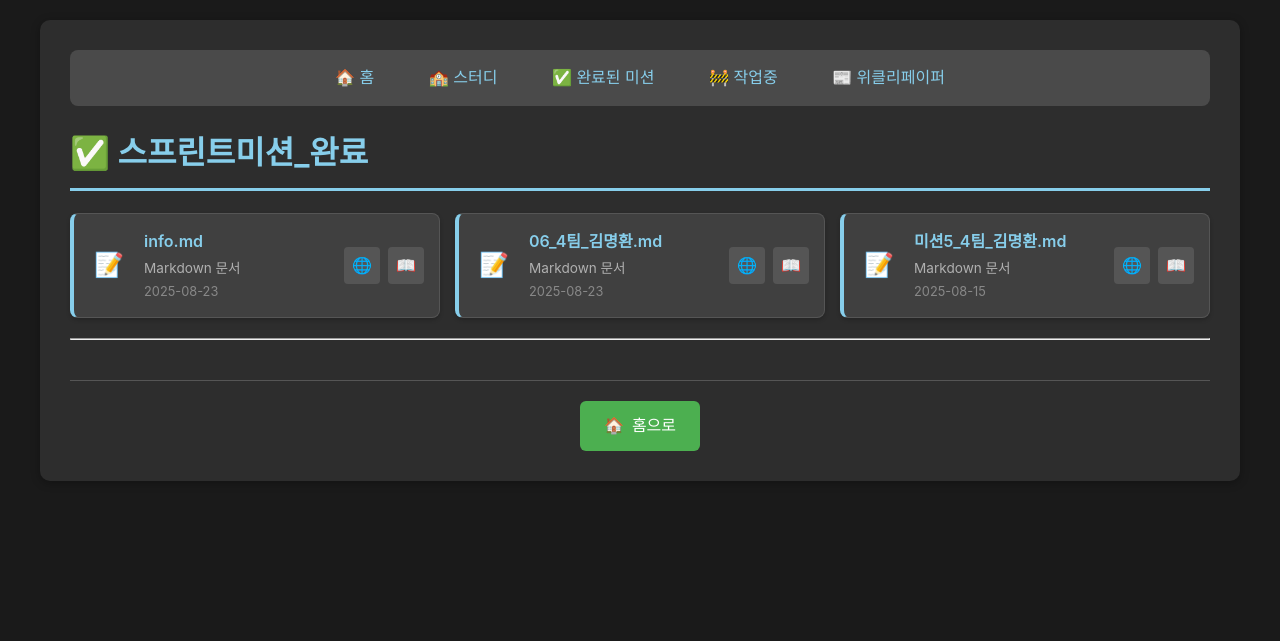
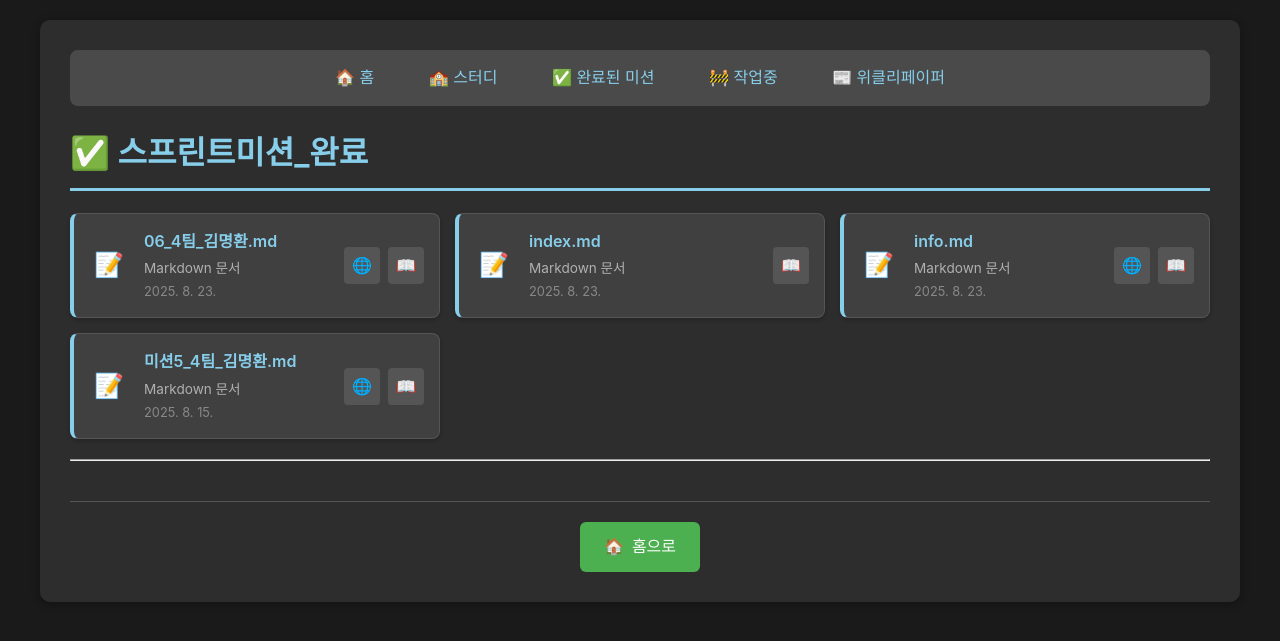
Before and after one commit to c0z0c/sprint_mission, a Jekyll site: the page built from 스프린트미션_완료/index.md, in a window 1280 px wide. Shown: the top 641 px of the page. Built offline with Jekyll 4.4.1, drawn with Linux system fonts in a browser that asks for light colours.

Commit message:
파일 목록 보기 수정

```diff
--- a/스프린트미션_완료/index.md
+++ b/스프린트미션_완료/index.md
@@ -72,209 +72,110 @@ curFiles.forEach(f => {
   console.log('curfiles:', JSON.stringify(f, null, 2));
 });
 
+
+  console.log('총 파일 수:', curFiles.length);
+  console.log('파일 목록:', curFiles);
+
+  // 파일 아이콘 및 타입 결정 함수
+  function getFileInfo(extname) {
+    switch(extname.toLowerCase()) {
+      case '.ipynb':
+        return { icon: '📓', type: 'Jupyter Notebook' };
+      case '.py':
+        return { icon: '🐍', type: 'Python 파일' };
+      case '.md':
+        return { icon: '📝', type: 'Markdown 문서' };
+      case '.json':
+        return { icon: '⚙️', type: 'JSON 설정' };
+      case '.zip':
+        return { icon: '📦', type: '압축 파일' };
+      case '.png':
+      case '.jpg':
+      case '.jpeg':
+        return { icon: '🖼️', type: '이미지 파일' };
+      case '.csv':
+        return { icon: '📊', type: '데이터 파일' };
+      case '.pdf':
+        return { icon: '📄', type: 'PDF 문서' };
+      case '.docx':
+        return { icon: '📊', type: 'Word 문서' };
+      default:
+        return { icon: '📄', type: '파일' };
+    }
+  }
+
+  // 파일 액션 버튼 생성 함수
+  function getFileActions(file) {
+    const fileName = file.name;
+    const fileExt = file.extname.toLowerCase();
+
+    let actions = '';
+
+    if (fileExt === '.md' && fileName !== 'index.md') {
+      const mdName = fileName.replace('.md', '');
+      actions += `<a href="https://c0z0c.github.io/sprint_mission/스프린트미션_완료/${mdName}" class="file-action" title="렌더링된 페이지 보기" target="_blank">🌐</a>`;
+      actions += `<a href="https://github.com/c0z0c/sprint_mission/blob/master/스프린트미션_완료/${fileName}" class="file-action" title="GitHub에서 원본 보기" target="_blank">📖</a>`;
+    } else if (fileExt === '.ipynb') {
+      actions += `<a href="https://github.com/c0z0c/sprint_mission/blob/master/스프린트미션_완료/${fileName}" class="file-action" title="GitHub에서 보기" target="_blank">📖</a>`;
+      actions += `<a href="https://colab.research.google.com/github/c0z0c/sprint_mission/blob/master/스프린트미션_완료/${fileName}" class="file-action" title="Colab에서 열기" target="_blank">🚀</a>`;
+    } else if (fileExt === '.pdf') {
+      actions += `<a href="https://github.com/c0z0c/sprint_mission/blob/master/스프린트미션_완료/${fileName}" class="file-action" title="GitHub에서 보기" target="_blank">📖</a>`;
+      actions += `<a href="https://docs.google.com/viewer?url=https://raw.githubusercontent.com/c0z0c/sprint_mission/master/스프린트미션_완료/${fileName}" class="file-action" title="PDF 뷰어로 열기" target="_blank">📄</a>`;
+    } else if (fileExt === '.docx') {
+      actions += `<a href="https://github.com/c0z0c/sprint_mission/blob/master/스프린트미션_완료/${fileName}" class="file-action" title="GitHub에서 보기" target="_blank">📖</a>`;
+      actions += `<a href="https://docs.google.com/viewer?url=https://raw.githubusercontent.com/c0z0c/sprint_mission/master/스프린트미션_완료/${fileName}" class="file-action" title="Google에서 열기" target="_blank">📊</a>`;
+    } else if (fileExt === '.html') {
+      actions += `<a href="https://c0z0c.github.io/sprint_mission/스프린트미션_완료/${fileName}" class="file-action" title="웹페이지로 보기" target="_blank">🌐</a>`;
+      actions += `<a href="https://github.com/c0z0c/sprint_mission/blob/master/스프린트미션_완료/${fileName}" class="file-action" title="GitHub에서 원본 보기" target="_blank">📖</a>`;
+    } else {
+      actions += `<a href="${file.path}" class="file-action" title="파일 열기">📖</a>`;
+    }
+
+    return actions;
+  }
+
+  // DOM이 로드된 후 파일 목록 렌더링
+  document.addEventListener('DOMContentLoaded', function() {
+    const fileGrid = document.querySelector('.file-grid');
+
+    if (curFiles.length === 0) {
+      fileGrid.innerHTML = `
+        <div class="empty-message">
+          <span class="empty-icon">📄</span>
+          <h3>파일이 없습니다</h3>
+          <p>현재 이 위치에는 완료된 미션 파일이 없습니다.</p>
+        </div>
+      `;
+      return;
+    }
+
+    let html = '';
+    curFiles.forEach(file => {
+      const fileInfo = getFileInfo(file.extname);
+      const fileDate = file.modified_time ? new Date(file.modified_time).toLocaleDateString('ko-KR') : '';
+      const actions = getFileActions(file);
+
+      html += `
+        <div class="file-item">
+          <div class="file-icon">${fileInfo.icon}</div>
+          <div class="file-info">
+            <h4 class="file-name">${file.name}</h4>
+            <p class="file-type">${fileInfo.type}</p>
+            <p class="file-size">${fileDate}</p>
+          </div>
+          <div class="file-actions">
+            ${actions}
+          </div>
+        </div>
+      `;
+    });
+
+    fileGrid.innerHTML = html;
+  });
 </script>
 
 <div class="file-grid">
-  <!-- Static files (non-markdown) -->
-  {%- assign current_folder = "스프린트미션_완료/" -%}
-  {%- assign static_files = site.static_files | where_exp: "item", "item.path contains current_folder" -%}
-  {%- assign markdown_pages = site.pages | where_exp: "page", "page.path contains '스프린트미션_완료'" -%}
-
-  {%- assign all_files = "" | split: "" -%}
-  {%- assign all_file_names = "" | split: "" -%}
-
-  <!-- Add static files -->
-  {%- for file in static_files -%}
-    <!-- Check if file is directly in current folder (not in subdirectory) -->
-    <!-- {{-file.name-}} -->
-    {%- assign normalized_path = file.path | remove_first: "/" -%}
-    {%- assign file_depth = normalized_path | remove: current_folder | split: "/" | size -%}
-    {%- if file_depth == 1 -%}
-      {%- unless file.name == "index.md" or all_file_names contains file.name -%}
-        {%- assign all_files = all_files | push: file -%}
-        {%- assign all_file_names = all_file_names | push: file.name -%}
-      {%- endunless -%}
-    {%- endif -%}
-  {%- endfor -%}
-
-  <!-- Add markdown pages -->
-  {%- for page in markdown_pages -%}
-    <!-- Check if page is directly in current folder (not in subdirectory) -->
-    <!-- {{-page.name-}} -->
-    {%- assign normalized_page_path = page.path | remove_first: "/" -%}
-    {%- assign page_depth = normalized_page_path | remove: current_folder | split: "/" | size -%}
-    {%- if page_depth == 1 -%}
-      {%- unless page.name == "index.md" or all_file_names contains page.name -%}
-        {%- assign all_files = all_files | push: page -%}
-        {%- assign all_file_names = all_file_names | push: page.name -%}
-      {%- endunless -%}
-    {%- endif -%}
-  {%- endfor -%}
-
-  <!-- JavaScript 디버그 콘솔 출력 -->
-  <script>
-    console.group('🔍 스프린트미션_완료 파일 목록 디버그');
-    console.log('Current folder:', '{{- current_folder -}}');
-    console.log('Static files found:', {{- static_files.size -}});
-    console.log('Markdown pages found:', {{- markdown_pages.size -}});
-    console.log('Final all_files count:', {{- all_files.size -}});
-
-    // Static files 세부 정보
-    console.group('📁 Static Files Details');
-    {%- for file in static_files -%}
-      {%- assign normalized_path = file.path | remove_first: "/" -%}
-      {%- assign file_depth = normalized_path | remove: current_folder | split: "/" | size -%}
-      console.log('File: {{- file.path -}}', {
-        name: '{{- file.name -}}',
-        originalPath: '{{- file.path -}}',
-        normalizedPath: '{{- normalized_path -}}',
-        afterRemove: '{{- normalized_path | remove: current_folder -}}',
-        depth: {{- file_depth -}},
-        included: {{- file_depth == 1 and file.name != "index.md" -}}
-      });
-    {%- endfor -%}
-    console.groupEnd();
-
-    // Markdown pages 세부 정보
-    console.group('📝 Markdown Pages Details');
-    {%- for page in markdown_pages -%}
-      {%- assign normalized_page_path = page.path | remove_first: "/" -%}
-      {%- assign page_depth = normalized_page_path | remove: current_folder | split: "/" | size -%}
-      console.log('Page: {{- page.path -}}', {
-        name: '{{- page.name -}}',
-        originalPath: '{{- page.path -}}',
-        normalizedPath: '{{- normalized_page_path -}}',
-        afterRemove: '{{- normalized_page_path | remove: current_folder -}}',
-        depth: {{- page_depth -}},
-        included: {{- page_depth == 1 and page.name != "index.md" -}}
-      });
-    {%- endfor -%}
-    console.groupEnd();
-
-    // 최종 포함된 파일들
-    console.group('✅ Final Included Files');
-    {%- for file in all_files -%}
-      console.log('Included file:', {
-        name: '{{- file.name -}}',
-        path: '{{- file.path -}}',
-        type: '{%- if file.url -%}page{%- else -%}static{%- endif -%}'
-      });
-    {%- endfor -%}
-    console.groupEnd();
-
-    console.groupEnd();
-  </script>
-
-  <!-- Debug: Show what files are being processed -->
-  <!-- Total files found: {{- all_files.size -}} -->
-  {%- if all_files.size > 0 -%}
-    <!-- Sort files by date (newest first) -->
-    {%- assign sorted_files = all_files | sort: 'modified_time' | reverse -%}
-    {%- if sorted_files.size == 0 or sorted_files[0].modified_time == nil -%}
-      {%- assign sorted_files = all_files | sort: 'date' | reverse -%}
-    {%- endif -%}
-    {%- for file in sorted_files -%}
-      <!-- file {{- file.name -}} -->
-      {%- assign file_ext = file.extname | downcase -%}
-      {%- if file_ext == "" and file.path -%}
-        {%- assign file_name = file.path | split: "/" | last -%}
-        {%- assign file_ext = file_name | split: "." | last | downcase -%}
-        {%- assign file_ext = "." | append: file_ext -%}
-      {%- endif -%}
-
-      <!-- Handle page objects differently from static files -->
-      {%- assign is_page = false -%}
-      {%- if file.url -%}
-        {%- assign is_page = true -%}
-      {%- endif -%}
-
-      {%- assign file_icon = "📄" -%}
-      {%- assign file_type = "파일" -%}
-
-      {%- if file_ext == ".ipynb" -%}
-        {%- assign file_icon = "📓" -%}
-        {%- assign file_type = "Jupyter Notebook" -%}
-      {%- elsif file_ext == ".py" -%}
-        {%- assign file_icon = "🐍" -%}
-        {%- assign file_type = "Python 파일" -%}
-      {%- elsif file_ext == ".md" -%}
-        {%- assign file_icon = "📝" -%}
-        {%- assign file_type = "Markdown 문서" -%}
-      {%- elsif file_ext == ".json" -%}
-        {%- assign file_icon = "⚙️" -%}
-        {%- assign file_type = "JSON 설정" -%}
-      {%- elsif file_ext == ".zip" -%}
-        {%- assign file_icon = "📦" -%}
-        {%- assign file_type = "압축 파일" -%}
-      {%- elsif file_ext == ".png" or file_ext == ".jpg" or file_ext == ".jpeg" -%}
-        {%- assign file_icon = "🖼️" -%}
-        {%- assign file_type = "이미지 파일" -%}
-      {%- elsif file_ext == ".csv" -%}
-        {%- assign file_icon = "📊" -%}
-        {%- assign file_type = "데이터 파일" -%}
-      {%- endif -%}
-
-      <div class="file-item">
-        <div class="file-icon">{{- file_icon -}}</div>
-        <div class="file-info">
-          <h4 class="file-name">
-            {%- if is_page -%}
-              {%- assign display_name = file.name | default: file.path | split: "/" | last -%}
-            {%- else -%}
-              {%- assign display_name = file.name | default: file.path | split: "/" | last -%}
-            {%- endif -%}
-            {{- display_name -}}
-          </h4>
-          <p class="file-type">{{- file_type -}}</p>
-          <p class="file-size">
-            {%- if is_page -%}
-              {%- if file.date -%}{{- file.date | date: "%Y-%m-%d" -}}{%- else -%}Page{%- endif -%}
-            {%- else -%}
-              {%- if file.modified_time -%}{{- file.modified_time | date: "%Y-%m-%d" -}}{%- else -%}{{- file.date | date: "%Y-%m-%d" -}}{%- endif -%}
-            {%- endif -%}
-          </p>
-        </div>
-        <div class="file-actions">
-        <!-- file_ext {{- file_ext -}} -->
-        <!-- display_name {{- display_name -}} -->
-          {%- if file_ext == ".md" and display_name != "index.md" -%}
-            {%- assign file_name_clean = display_name -%}
-            {%- assign md_name_clean = file_name_clean | remove: '.md' -%}
-            <a href="https://c0z0c.github.io/sprint_mission/스프린트미션_완료/{{- md_name_clean -}}" class="file-action" title="렌더링된 페이지 보기" target="_blank">🌐</a>
-            <a href="https://github.com/c0z0c/sprint_mission/blob/master/스프린트미션_완료/{{- file_name_clean -}}" class="file-action" title="GitHub에서 원본 보기" target="_blank">📖</a>
-          {%- elsif file_ext == ".ipynb" -%}
-            {%- assign file_name_clean = display_name -%}
-            <a href="https://github.com/c0z0c/sprint_mission/blob/master/스프린트미션_완료/{{- file_name_clean -}}" class="file-action" title="GitHub에서 보기" target="_blank">📖</a>
-            <a href="https://colab.research.google.com/github/c0z0c/sprint_mission/blob/master/스프린트미션_완료/{{- file_name_clean -}}" class="file-action" title="Colab에서 열기" target="_blank">🚀</a>
-          {%- elsif file_ext == ".pdf" -%}
-            {%- assign file_name_clean = display_name -%}
-            <a href="https://github.com/c0z0c/sprint_mission/blob/master/스프린트미션_완료/{{- file_name_clean -}}" class="file-action" title="GitHub에서 보기" target="_blank">📖</a>
-            <a href="https://docs.google.com/viewer?url=https://raw.githubusercontent.com/c0z0c/sprint_mission/master/스프린트미션_완료/{{- file_name_clean -}}" class="file-action" title="PDF 뷰어로 열기" target="_blank">📄</a>
-          {%- elsif file_ext == ".docx" -%}
-            {%- assign file_name_clean = display_name -%}
-            <a href="https://github.com/c0z0c/sprint_mission/blob/master/스프린트미션_완료/{{- file_name_clean -}}" class="file-action" title="GitHub에서 보기" target="_blank">📖</a>
-            <a href="https://docs.google.com/viewer?url=https://raw.githubusercontent.com/c0z0c/sprint_mission/master/스프린트미션_완료/{{- file_name_clean -}}" class="file-action" title="Google에서 열기" target="_blank">📊</a>
-          {%- elsif file_ext == ".html" -%}
-            {%- assign file_name_clean = display_name -%}
-            <a href="https://c0z0c.github.io/sprint_mission/스프린트미션_완료/{{- file_name_clean -}}" class="file-action" title="웹페이지로 보기" target="_blank">🌐</a>
-            <a href="https://github.com/c0z0c/sprint_mission/blob/master/스프린트미션_완료/{{- file_name_clean -}}" class="file-action" title="GitHub에서 원본 보기" target="_blank">📖</a>
-          {%- else -%}
-            {%- if is_page -%}
-              <a href="{{- file.url | relative_url -}}" class="file-action" title="페이지 열기">🌐</a>
-            {%- else -%}
-              <a href="{{- file.path | relative_url -}}" class="file-action" title="파일 열기">📖</a>
-            {%- endif -%}
-          {%- endif -%}
-        </div>
-      </div>
-    {%- endfor -%}
-  {%- else -%}
-    <div class="empty-message">
-      <span class="empty-icon">📄</span>
-      <h3>파일이 없습니다</h3>
-      <p>현재 이 위치에는 완료된 미션 파일이 없습니다.</p>
-    </div>
-  {%- endif -%}
+  <!-- 파일 목록이 JavaScript로 동적 생성됩니다 -->
 </div>
 
 ---
```
